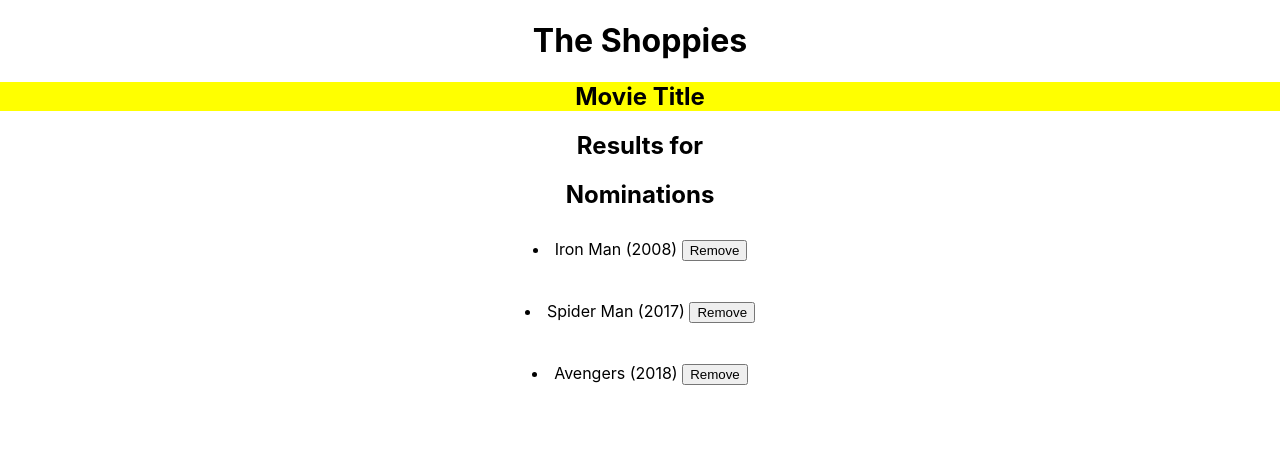
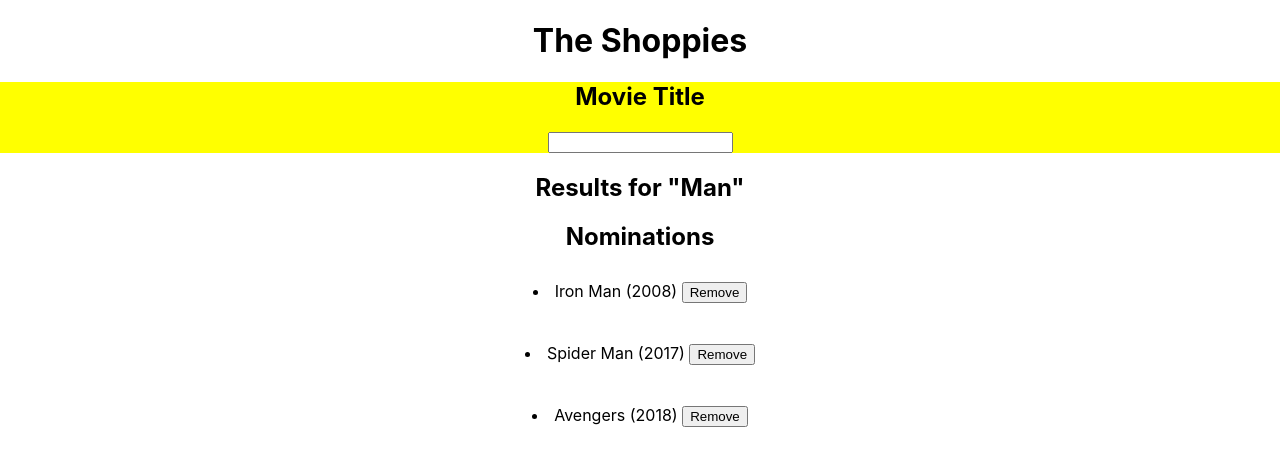
Before and after one commit to Saragurol/Shoppies, a React (Create React App) app: page / in a window 1280 px wide. Shown: the top 466 px of the page. Built offline with nearby package versions, Linux system fonts and the light colour scheme.

Commit message:
add results component

```diff
--- a/src/App.js
+++ b/src/App.js
@@ -1,15 +1,22 @@
 import './App.css';
+import {useState} from "react";
 import Results from './Results';
 import SearchBar from './SearchBar';
 import Nominations from './Nominations';
 
 function App() {
+  let [movies, setMovie] = useState([
+    {title: 'Iron Man', date: 2008, nominated: true, id:1},
+    {title: 'Spider Man', date: 2017, nominated: true, id:2},
+    {title: 'Avengers', date: 2018, nominated: true, id:3}
+  ]);
+  const [inputTitle, setInputTitle] = useState("Man");
   return (
     <div className="App">
       <div className="content">
         <h1>The Shoppies</h1>
         <SearchBar/>
-        <Results/>
+        <Results inputTitle={inputTitle}/>
         <Nominations/>
 
       </div>
@@ -18,3 +25,5 @@
 }
 
 export default App;
+
+// api key http://www.omdbapi.com/?i=tt3896198&apikey=31dfcc07
--- a/src/Nominations.js
+++ b/src/Nominations.js
@@ -2,16 +2,14 @@
 import {useState} from "react";
 
 function Nominations(){
-    let [nominations, setBlogs] = useState([
+    let [nominations, setNomination] = useState([
         {title: 'Iron Man', date: 2008, nominated: true, id:1},
         {title: 'Spider Man', date: 2017, nominated: true, id:2},
         {title: 'Avengers', date: 2018, nominated: true, id:3}
     ]);
-
     const handleClick = () => {
         console.log("movie removed")
     }
-
 
     return (
         <div className="nominations">
--- a/src/Results.js
+++ b/src/Results.js
@@ -1,7 +1,19 @@
-function Results() {
+import {useState} from "react";
+
+function Results(props) {
+    const [results, setResults] = useState([]);
+    const inputTitle = props.inputTitle;
+    const handleClick = () => {
+        console.log("nominate movie")
+    }
     return (
-        <div className="results">
-            <h2>Results for </h2>
+        <div className="results" >
+            <h2>Results for "{inputTitle}"</h2>
+            {results.map((result) => (
+                <div className="resultdetails" key={result.id}>
+                    <li>{result.title} ({result.date}) <button className="nominatebutton" onClick={handleClick}>Nominate</button></li>
+                </div>
+            ))}
         </div>
     )
 }
--- a/src/SearchBar.js
+++ b/src/SearchBar.js
@@ -1,9 +1,17 @@
 import "./searchbar.css";
+import {useState} from "react";
 
 function SearchBar(){
+
+    const handleClick = () => {
+        console.log("search movie")
+    }
     return (
         <div className="searchbar">
             <h2>Movie Title</h2>
+            <input>
+
+            </input>
         </div>
     )
 }
```
Also changed, not shown: src/moviesList.js (added, +13 -0 lines), 1 other file (tests, documents, lock files or other folders).
